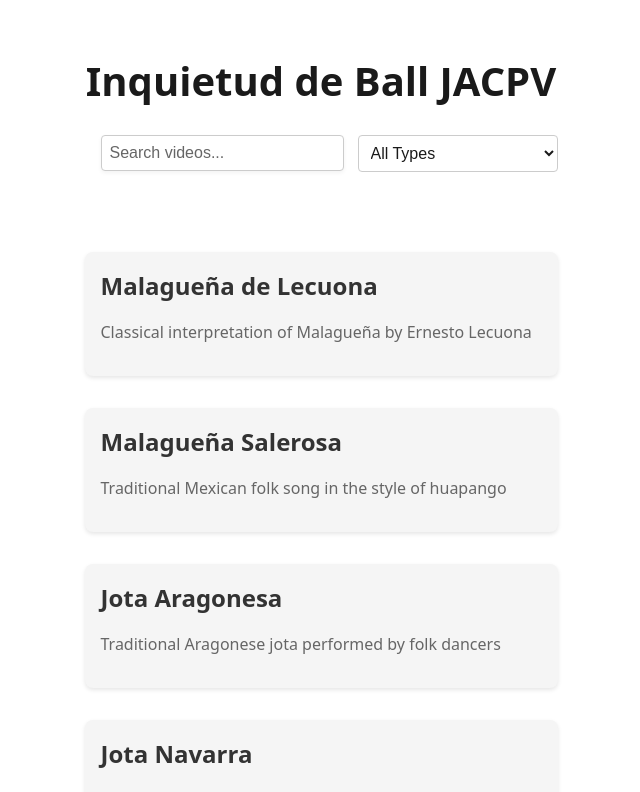
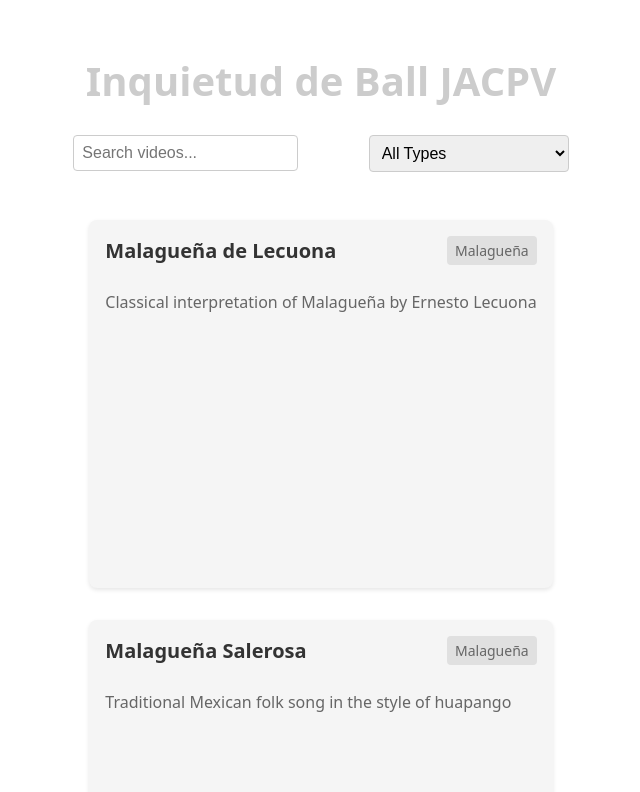
Before and after one commit to Jordi-llorca/jacpv-web-videos-ball, a React (Vite) app: page / in a window 1280 px wide. Shown: the top 792 px of the page, without its empty margins (319-959 px from the left). Built offline with nearby package versions, Linux system fonts and the light colour scheme.

Commit message:
visual changes

```diff
--- a/src/App.css
+++ b/src/App.css
@@ -6,6 +6,10 @@
 
 .app {
   width: 100%;
+
+  .light-title {
+    color: #ccc;
+  }
 }
 
 .video-list {
@@ -19,46 +23,24 @@
   color: #1a1a1a;
   margin-bottom: 2rem;
   font-size: 2.5rem;
-  text-shadow: 1px 1px 0 rgba(255, 255, 255, 0.5);
 }
 
 .filters-container {
-  max-width: 800px;
-  margin: 0 auto 2rem auto;
-  padding: 0 1rem;
   display: flex;
   gap: 1rem;
   justify-content: center;
   flex-wrap: wrap;
-  align-items: center;
 }
 
 .search-container {
   flex: 1;
-  max-width: 400px;
-  padding: 0 1rem;
 }
 
 .search-input {
-  width: 100%;
   padding: 0.5rem;
-  font-size: 1rem;
   border: 1px solid #ccc;
   border-radius: 4px;
-  background-color: white;
-  color: #1a1a1a;
-  transition: all 0.2s ease;
-  box-shadow: 0 2px 4px rgba(0, 0, 0, 0.05);
-}
-
-.search-input:focus {
-  outline: none;
-  border-color: #646cff;
-  box-shadow: 0 0 0 3px rgba(100, 108, 255, 0.1);
-}
-
-.search-input::placeholder {
-  color: #666;
+  font-size: 1rem;
 }
 
 .type-filter {
@@ -68,24 +50,14 @@
 .type-select {
   width: 100%;
   padding: 0.5rem;
-  font-size: 1rem;
   border: 1px solid #ccc;
   border-radius: 4px;
-  background-color: white;
-  color: #1a1a1a;
-  cursor: pointer;
-  transition: all 0.2s ease;
-}
-
-.type-select:focus {
-  outline: none;
-  border-color: #646cff;
-  box-shadow: 0 0 0 3px rgba(100, 108, 255, 0.1);
+  font-size: 1rem;
 }
 
 .videos-container {
-  display: grid;
-  grid-template-columns: repeat(auto-fit, minmax(300px, 1fr));
+  display: flex;
+  flex-direction: column;
   gap: 2rem;
   padding: 1rem;
 }
@@ -94,88 +66,70 @@
   background: #f5f5f5;
   border-radius: 8px;
   padding: 1rem;
-  box-shadow: 0 2px 4px rgba(0, 0, 0, 0.1);
+  box-shadow: 0 2px 4px rgba(0,0,0,0.1);
+  height: 100%;
+  display: flex;
+  flex-direction: column;
+}
+
+.video-header {
+  display: flex;
+  align-items: flex-start;
+  gap: 0.5rem;
+  margin-bottom: 0.5rem;
 }
 
 .video-card h2 {
-  margin: 0 0 1rem 0;
+  margin: 0;
   color: #333;
+  flex: 1;
+  font-size: 1.25rem;
+}
+
+.video-type {
+  background: #e0e0e0;
+  padding: 0.25rem 0.5rem;
+  border-radius: 4px;
+  font-size: 0.875rem;
+  color: #666;
+  white-space: nowrap;
 }
 
 .video-card p {
   margin-bottom: 1rem;
   color: #666;
+  flex: none;
 }
 
-.video-container {
+.video-wrapper {
   position: relative;
-  padding-bottom: 56.25%; /* 16:9 aspect ratio */
-  height: 0;
-  overflow: hidden;
-  margin-bottom: 1rem;
+  width: 100%;
+  padding-top: 56.25%; /* 16:9 Aspect Ratio */
+  margin-top: auto;
 }
 
-.youtube-player {
-  position: absolute;
+.video-player {
+  position: absolute !important;
   top: 0;
   left: 0;
-  width: 100%;
-  height: 100%;
+  width: 100% !important;
+  height: 100% !important;
 }
 
-.description {
-  color: #4a4a4a;
-  line-height: 1.5;
-}
-
-.video-type {
-  display: inline-block;
-  padding: 0.3rem 0.8rem;
-  border-radius: 4px;
-  font-size: 0.9rem;
-  font-weight: 500;
-  margin: -0.5rem 0 1rem 0;
-  text-transform: capitalize;
-}
-
-.video-type.malagueña {
-  background-color: #ffd700;
-  color: #1a1a1a;
-}
-
-.video-type.jota {
-  background-color: #ff6b6b;
-  color: white;
-}
-
-.video-type.sevillana {
-  background-color: #51cf66;
-  color: white;
-}
-
-.video-type.fandango {
-  background-color: #339af0;
-  color: white;
+.video-player iframe {
+  width: 100% !important;
+  height: 100% !important;
 }
 
 .no-results {
-  grid-column: 1 / -1;
   text-align: center;
   padding: 2rem;
-  background: white;
-  border-radius: 8px;
   color: #666;
   font-size: 1.2rem;
-  box-shadow: 0 2px 4px rgba(0, 0, 0, 0.1);
 }
 
 @media (max-width: 768px) {
   .videos-container {
     grid-template-columns: 1fr;
   }
-
-  .video-card iframe {
-    max-width: 100%;
-    height: auto;
-  }
 }
--- a/src/App.tsx
+++ b/src/App.tsx
@@ -6,7 +6,7 @@ function App() {
   return (
     <ErrorBoundary>
       <div className="app">
-        <h1>Inquietud de Ball JACPV</h1>
+        <h1 className="light-title">Inquietud de Ball JACPV</h1>
         <VideoList />
       </div>
     </ErrorBoundary>
--- a/src/components/ErrorBoundary.tsx
+++ b/src/components/ErrorBoundary.tsx
@@ -1,4 +1,4 @@
-import { Component, ErrorInfo, ReactNode } from "react";
+import { Component, type ErrorInfo, type ReactNode } from "react";
 
 interface Props {
   children: ReactNode;
--- a/src/components/VideoCard.tsx
+++ b/src/components/VideoCard.tsx
@@ -21,8 +21,6 @@ export const VideoCard = ({ video }: VideoCardProps) => {
   }
 
   const opts = {
-    height: "390",
-    width: "640",
     playerVars: {
       autoplay: 0,
       origin: window.location.origin,
@@ -31,9 +29,16 @@ export const VideoCard = ({ video }: VideoCardProps) => {
 
   return (
     <div className="video-card">
-      <h2>{video.title}</h2>
+      <div className="video-header">
+        <h2>{video.title}</h2>
+        <span className="video-type">
+          {video.type.charAt(0).toUpperCase() + video.type.slice(1)}
+        </span>
+      </div>
       <p>{video.description}</p>
-      <YouTube videoId={videoId} opts={opts} />
+      <div className="video-wrapper">
+        <YouTube videoId={videoId} opts={opts} className="video-player" />
+      </div>
     </div>
   );
 };
--- a/src/index.css
+++ b/src/index.css
@@ -5,7 +5,7 @@
 
   color-scheme: light;
   color: #213547;
-  background-color: #f5f5f5;
+  background-color:#1a1a1a;
 
   font-synthesis: none;
   text-rendering: optimizeLegibility;
```
